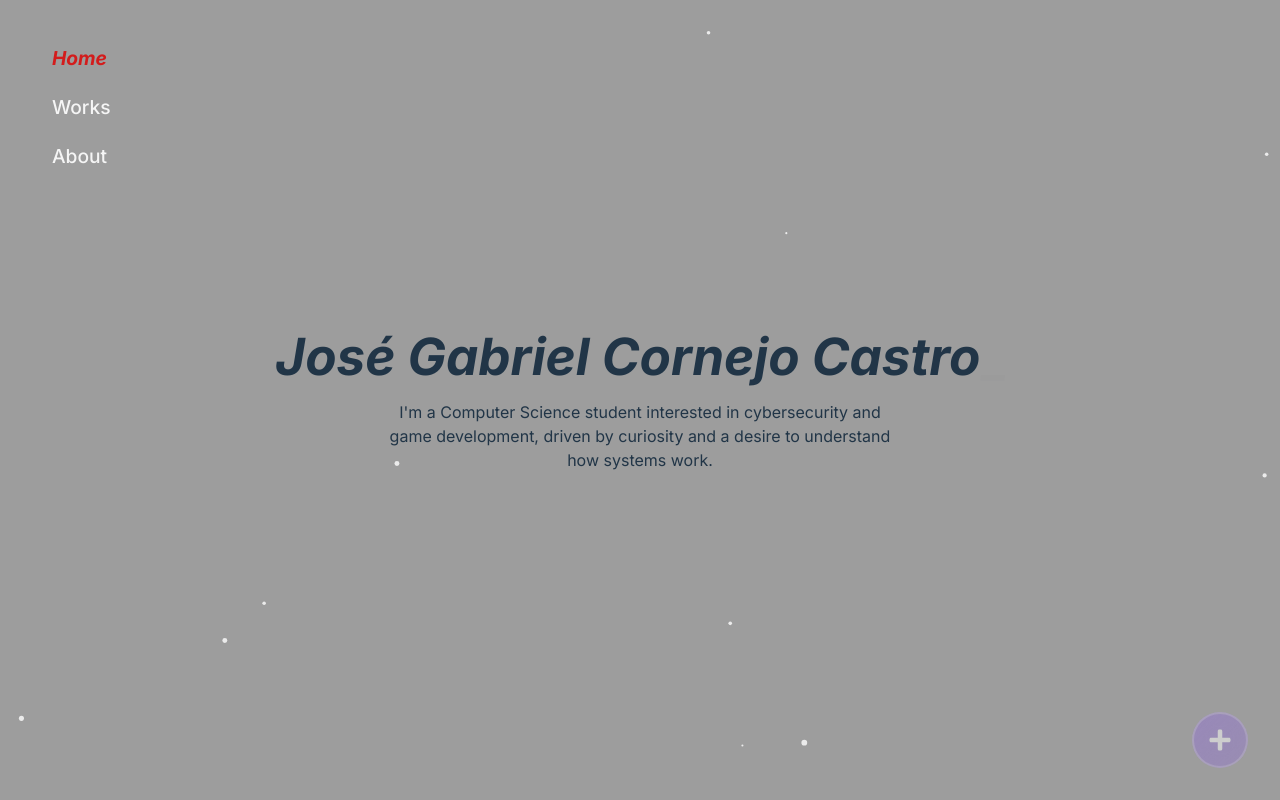
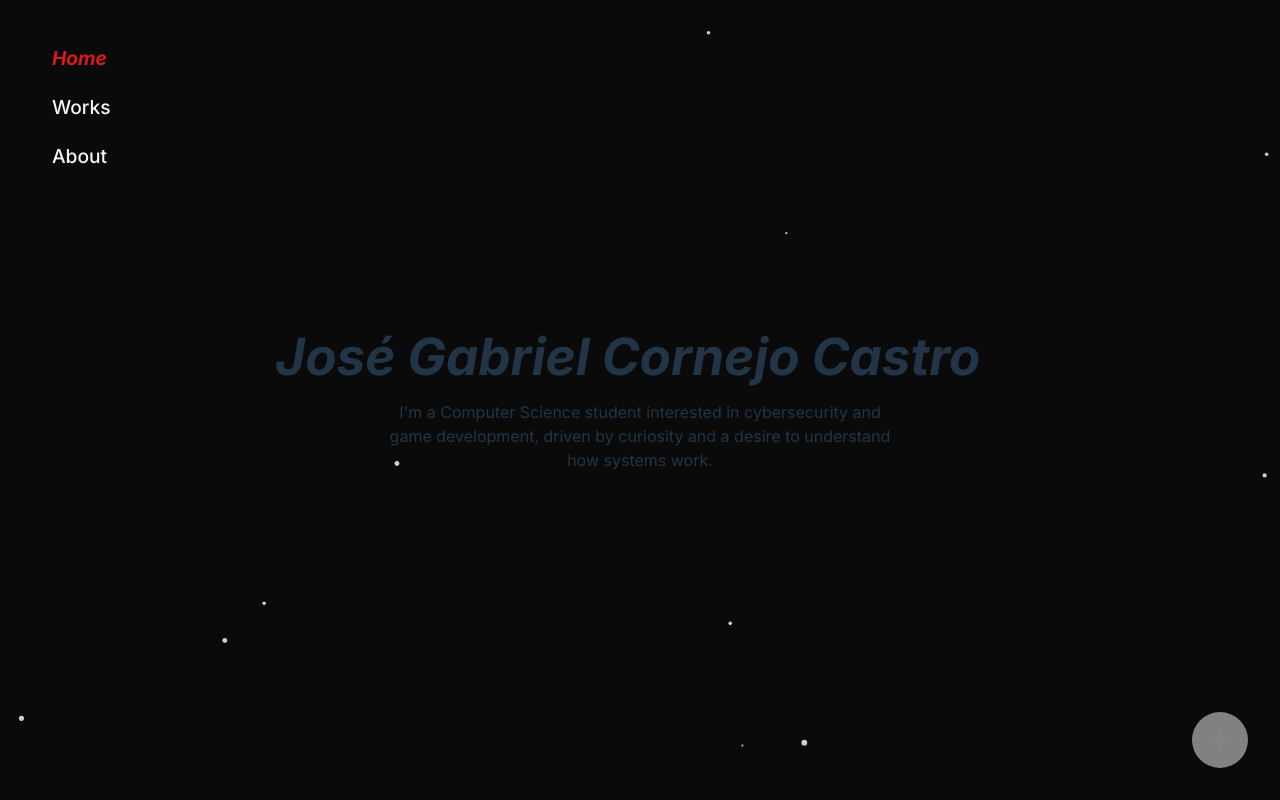
Before and after one commit to JCGabr/Portafolio, a React (Vite) app: page / in a window 1280 px wide. Built offline with nearby package versions, Linux system fonts and the light colour scheme.

Commit message:
fix(decolor): change css

```diff
--- a/src/components_styles/AnimatedBackground.css
+++ b/src/components_styles/AnimatedBackground.css
@@ -30,9 +30,3 @@
     opacity: 0.6;
   }
 }
-
-@media (prefers-color-scheme: light) {
-  .animated-canvas {
-    opacity: 0.4;
-  }
-}
--- a/src/components_styles/SocialMenu.css
+++ b/src/components_styles/SocialMenu.css
@@ -141,19 +141,3 @@
     transition-duration: 0.01ms !important;
   }
 }
-
-@media (prefers-color-scheme: light) {
-  .social-icon-button {
-    background: rgba(0, 0, 0, 0.05);
-    border-color: rgba(0, 0, 0, 0.1);
-    color: #333;
-  }
-
-  .social-main-button {
-    background: linear-gradient(
-      135deg,
-      rgba(147, 112, 219, 0.9) 0%,
-      rgba(147, 112, 219, 0.7) 100%
-    );
-  }
-}
```
